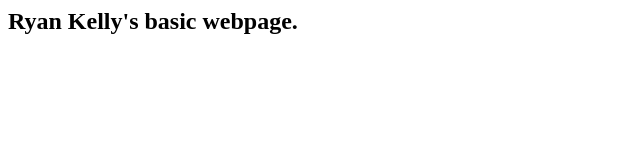
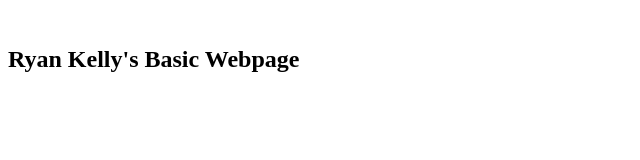
Before and after one commit to RyanKelly7/587Webpage, a plain HTML site: page index.html in a window 1280 px wide. Shown: the whole page, without its empty margins (0-640 px from the left). Drawn offline with nearby package versions, Linux system fonts and the light colour scheme; some packages are replaced by stand-ins of ours.

Commit message:
Update index.html

```diff
--- a/index.html
+++ b/index.html
@@ -2,7 +2,9 @@
 src="https://cdn.mathjax.org/mathjax/latest/MathJax.js?config=TeX-MML-AM_CHTML">
 </script>
 
+<br>
+
 
 <h2>
-Ryan Kelly's basic webpage.
+Ryan Kelly's Basic Webpage
 </h2>
```
